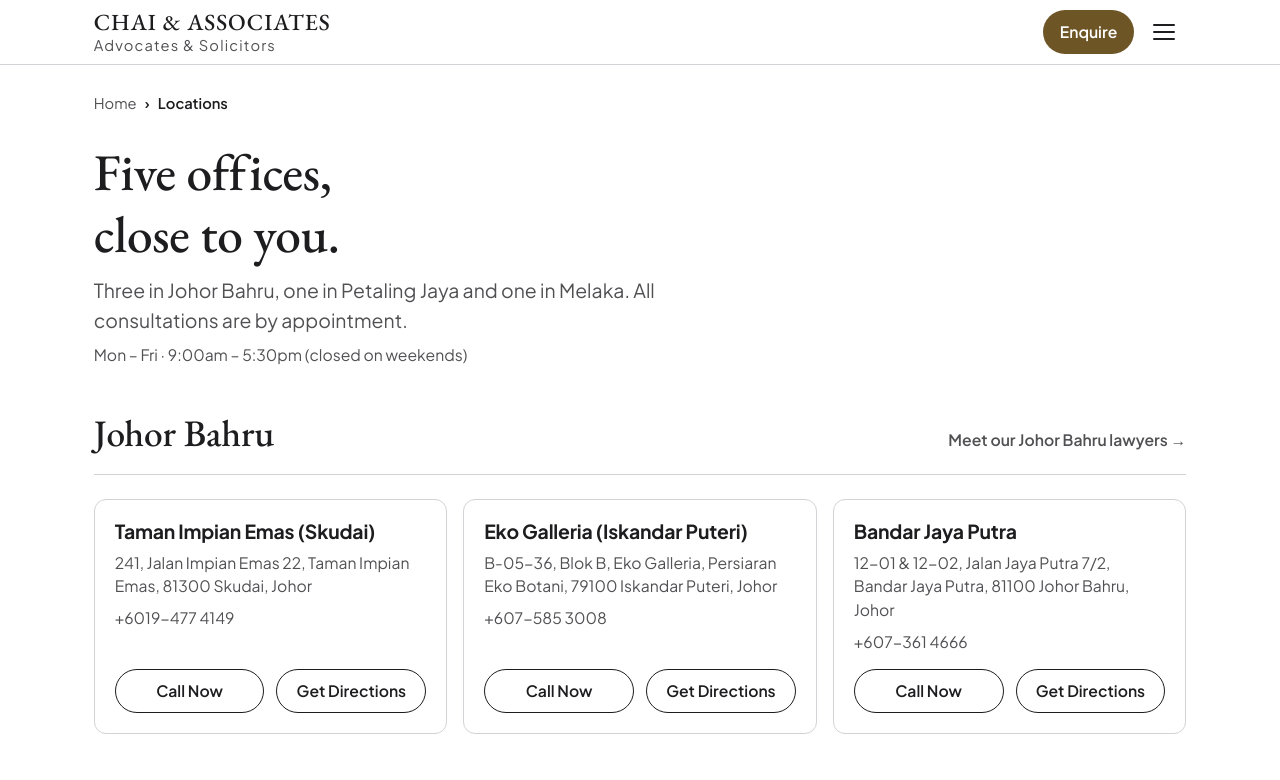
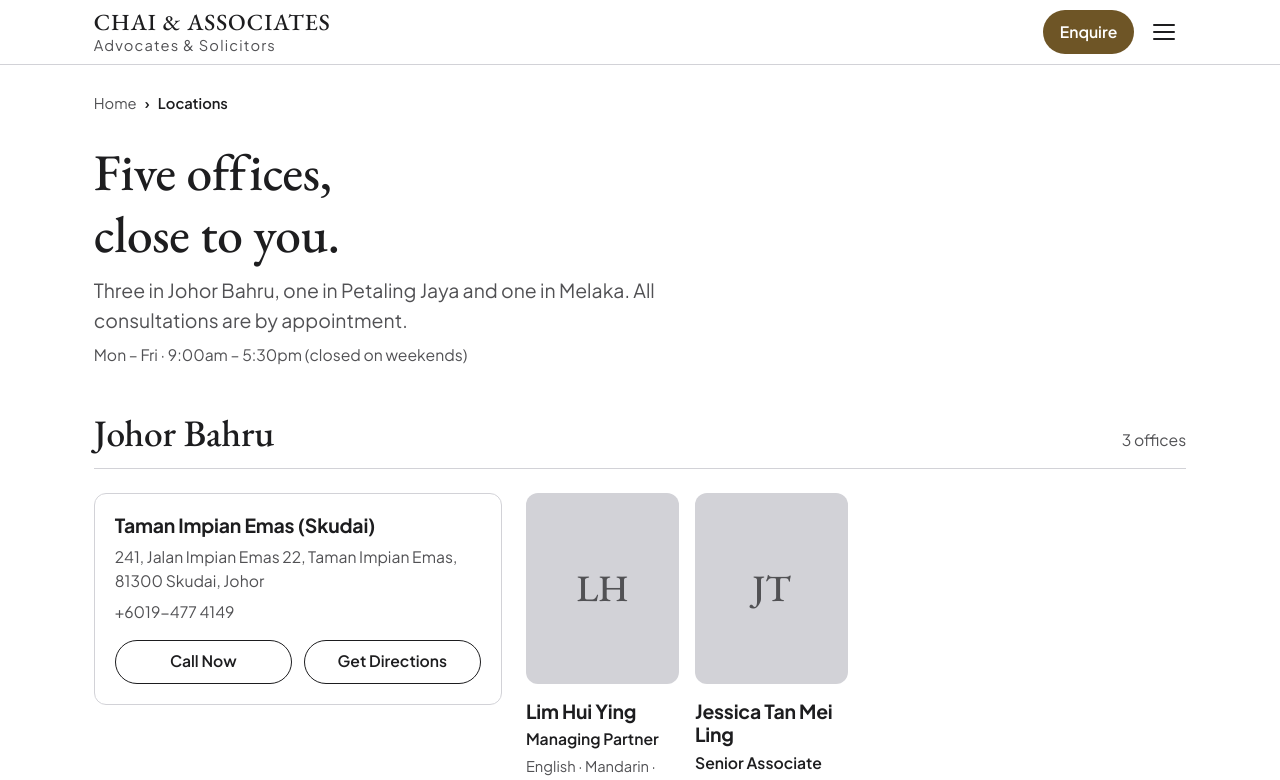
Before and after one commit to chai-associates/website, a Next.js app: page /en/locations in a window 1280 px wide. Shown: the top 780 px of the page. Built offline with nearby package versions, Linux system fonts and the light colour scheme.

Commit message:
Shell step 6: lawyers under each office

```diff
--- a/app/[lang]/locations/page.tsx
+++ b/app/[lang]/locations/page.tsx
@@ -1,15 +1,18 @@
 // ═══════════════════════════════════════════════════════════════
 // 办事处 /locations
 // ───────────────────────────────────────────────────────────────
-// 区块顺序：① 标题（营业时间）  ② 每个城市一组：横线标题（右边连到律师）+ 办事处卡片
+// 区块顺序：① 标题（营业时间）  ② 每个城市一组：横线标题（右边是办事处数量）
+//            → 每间办事处一行：办事处卡片（左）+ 在这间办事处的律师（右；手机排在下面）
 //          ③ 不确定去哪一间？
+// 只显示律师（合伙人、顾问律师、律师）；法律支援团队不列在这里（律师公会规定）。
 // 城市、办事处、团队资料都在 lib/site.ts；这里只放这一页的文字。
 // 办事处只有几间，所以全部列出、按城市分组，不做筛选。
 // ═══════════════════════════════════════════════════════════════
 import type { Metadata } from "next";
+import Image from "next/image";
 import Link from "next/link";
 import { notFound } from "next/navigation";
-import { cities, cityOf, common, firm, isLang, mapsLink, offices, team, whatsappLink } from "@/lib/site";
+import { cities, common, displayName, firm, initials, isLang, mapsLink, offices, roles, team, whatsappLink } from "@/lib/site";
 
 // ─────────────────────────────────────────────
 // 这一页的文字（中英对照）
@@ -22,7 +25,6 @@
   // ② 城市
   count: { zh: "{n} 间办事处", en: "{n} offices" },
   countOne: { zh: "1 间办事处", en: "1 office" },
-  lawyers: { zh: "认识{city}的律师", en: "Meet our {city} lawyers" },
   // ③ 不确定去哪一间？
   ask: {
     title: { zh: "不确定去哪一间？", en: "Not sure which office to visit?" },
@@ -60,20 +62,19 @@
         <div className="container stack">
           {cities.map((c) => {
             const list = offices.filter((o) => o.city === c.id);
-            const hasTeam = team.some((p) => cityOf(p).id === c.id);
             return (
               <div key={c.id}>
                 <div className="list-head">
                   <h2>{c.full[lang]}</h2>
-                  {hasTeam ? (
-                    <Link className="text-link" href={`/${lang}/people`}>{text.lawyers[lang].replace("{city}", c.full[lang])} →</Link>
-                  ) : (
                   <span>{list.length === 1 ? text.countOne[lang] : text.count[lang].replace("{n}", String(list.length))}</span>
-                  )}
                 </div>
-                <div className="card-grid">
-                  {list.map((o) => (
-                    <div key={o.address} className="card reveal">
+                <div className="grid gap-12">
+                  {list.map((o) => {
+                    const lawyers = team.filter((p) => p.office === o.id && roles[p.role].group !== "support");
+                    return (
+                      // 一行：办事处卡片（左）+ 律师（右），比例 1 : 1.618
+                      <div key={o.id} className="grid gap-6 md:grid-cols-[minmax(0,1fr)_minmax(0,1.618fr)] md:items-start">
+                        <div className="card reveal">
                           <h3>{o.name[lang]}</h3>
                           <p>{o.address}</p>
                           <p>{o.phoneDisplay}</p>
@@ -82,7 +83,23 @@
                             <a className="btn btn-ghost btn-sm" href={mapsLink(o.address)} target="_blank" rel="noopener">{common.directions[lang]}</a>
                           </div>
                         </div>
+                        {lawyers.length > 0 && (
+                          <div className="person-grid">
+                            {lawyers.map((p) => (
+                              <Link key={p.slug} href={`/${lang}/people/${p.slug}`} className="person-card reveal">
+                                <div className="person-photo">
+                                  {p.image ? <Image src={p.image} alt={displayName(p, lang)} fill sizes="(min-width: 860px) 15vw, 50vw" /> : initials(p.name)}
+                                </div>
+                                <h3>{displayName(p, lang)}</h3>
+                                <strong>{roles[p.role].label[lang]}</strong>
+                                <p>{p.languages[lang]}</p>
+                              </Link>
                             ))}
+                          </div>
+                        )}
+                      </div>
+                    );
+                  })}
                 </div>
               </div>
             );
```
Lines whose indentation alone changed are shown as unchanged.
